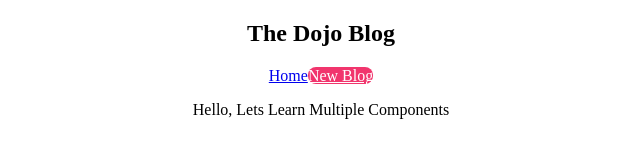
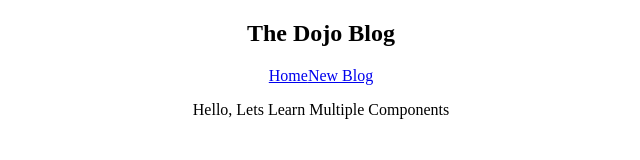
Before and after one commit to shivendra8004/HelloReact, a JavaScript app: page / in a window 1280 px wide. Shown: the top 160 px of the page, without its empty margins (319-959 px from the left). Built offline with nearby package versions, Linux system fonts and the light colour scheme; the HTML template or start-up script is replaced by a standard one.

Commit message:
Tut 7 started about click events

```diff
--- a/src/components/Navbar.js
+++ b/src/components/Navbar.js
@@ -4,11 +4,7 @@ const Navbar = () => {
             <h1>The Dojo Blog</h1>
             <div className="links">
                 <a href="/">Home</a>
-                <a href="/create" style={{
-                    color:"white",
-                    backgroundColor:'#f1356d',
-                    borderRadius:'8px',
-                }}>New Blog</a>
+                <a href="/create" >New Blog</a>
             </div>
         </nav>
     );
```
